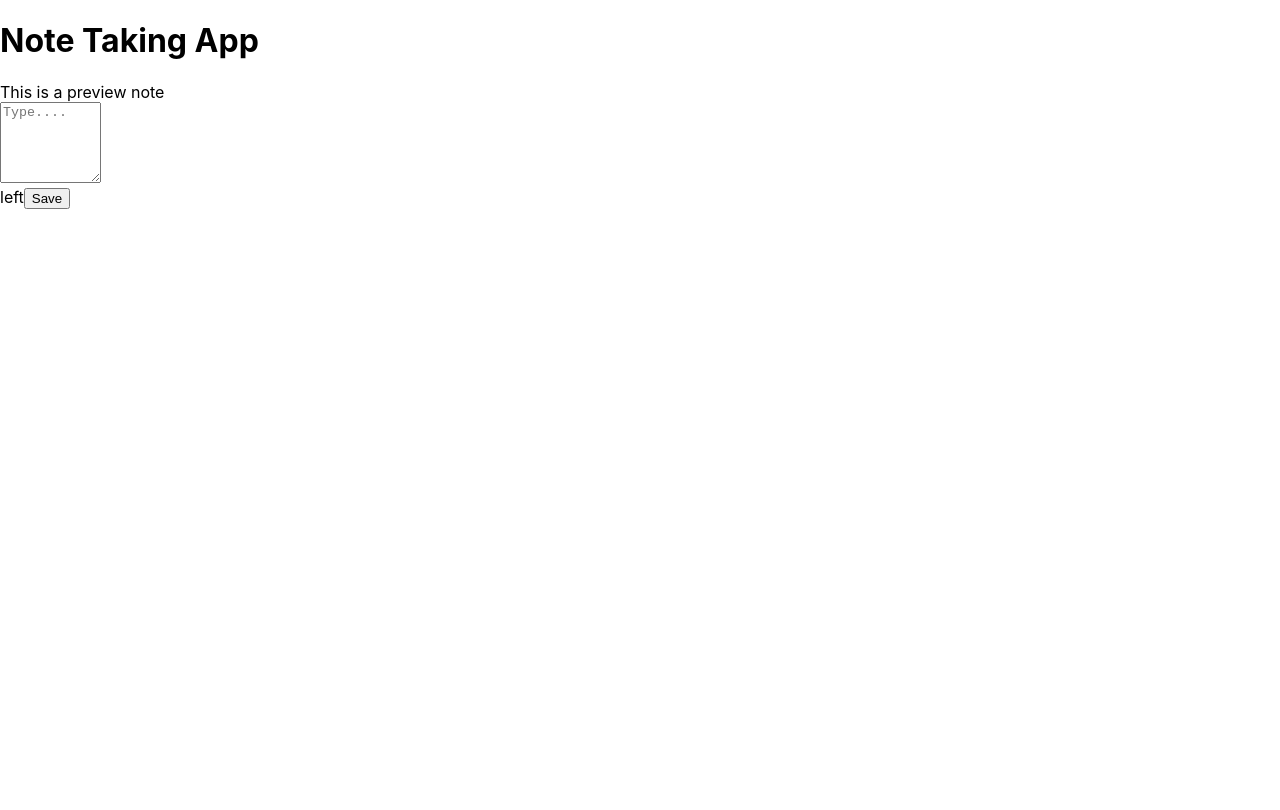
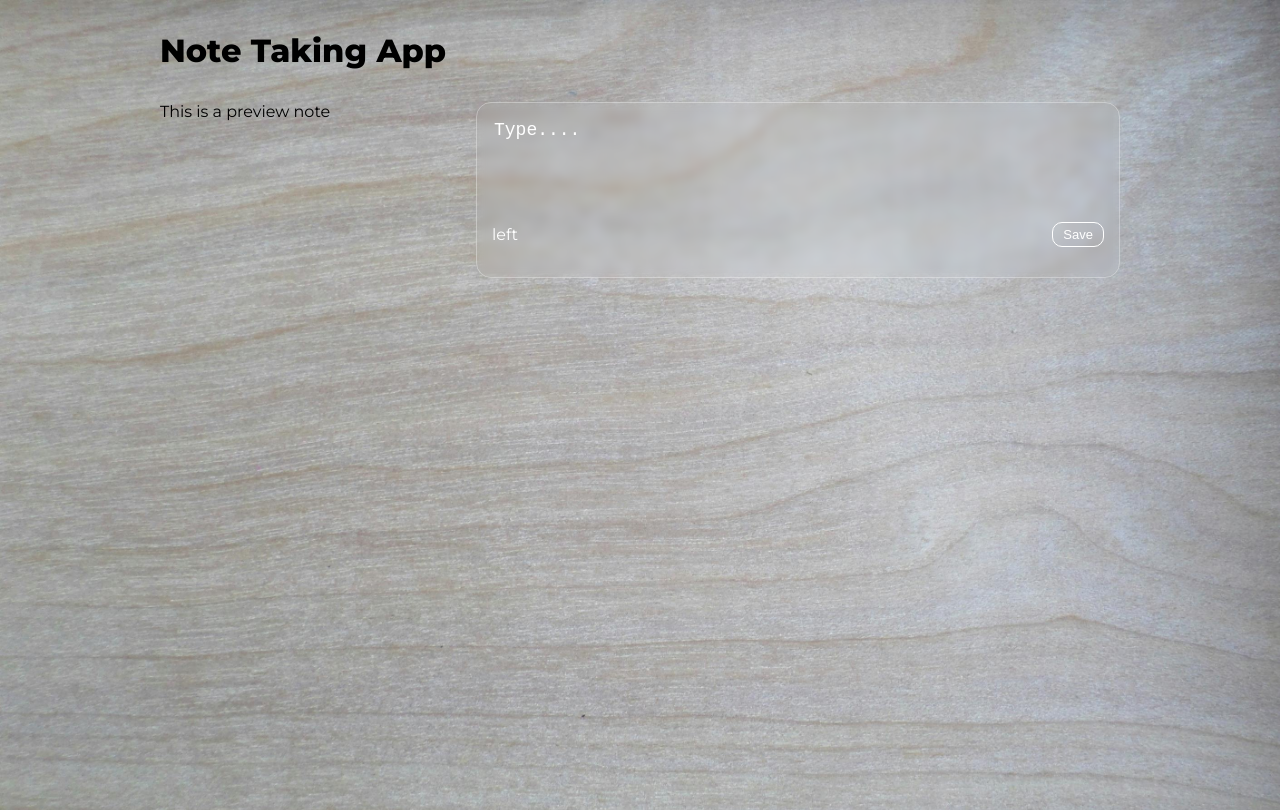
Before and after one commit to Joseph-Patton/notes-app, a React (Create React App) app in the folder frontend/: page / in a window 1280 px wide. Built offline with nearby package versions, Linux system fonts and the light colour scheme.

Commit message:
feat: add basic css for the EditPanel

```diff
--- a/frontend/src/Components/EditPanel.js
+++ b/frontend/src/Components/EditPanel.js
@@ -1,16 +1,19 @@
 import { React } from "react";
 function CreateNote({ textHandler, saveHandler, inputText }) {
   return (
-    <div className="note" style={{ background: "rgba(255, 255, 255, 0)" }}>
+    <div
+      className="edit-panel"
+      style={{ background: "rgba(255, 255, 255, 0)" }}
+    >
       <textarea
         cols="10"
         rows="5"
         placeholder="Type...."
         maxLength="100"
       ></textarea>
-      <div className="note__footer">
+      <div className="edit-panel__footer">
         <span className="label"> left</span>
-        <button className="note__save">Save</button>
+        <button className="edit-panel__save">Save</button>
       </div>
     </div>
   );
--- a/frontend/src/Components/MainUI.js
+++ b/frontend/src/Components/MainUI.js
@@ -6,7 +6,7 @@ import { v4 as uuid } from "uuid";
 
 function MainUI() {
   return (
-    <div className="notes">
+    <div className="mainUI">
       <NoteList />
       <EditPanel />
     </div>
--- a/frontend/src/Components/css/App.css
+++ b/frontend/src/Components/css/App.css
@@ -0,0 +1,50 @@
+@import url('https://fonts.googleapis.com/css2?family=Montserrat:wght@400;800&display=swap');
+
+body {
+    background-image: url("../img/background.jpg");
+    background-repeat: no-repeat;
+    background-size: cover;
+    font-family: "Montserrat";
+}
+
+.main {
+    max-width: 960px;
+    margin: 0px auto;
+    padding: 0px 15px;
+    min-height: 100vh;
+}
+
+.header {
+    display: flex;
+    width: 100%;
+    justify-content: space-between;
+    align-items: center;
+    margin: 10px 0px;
+}
+
+.app-title {
+    color: #fff;
+    font-size: 38px;
+    font-family: "Montserrat";
+    font-weight: 400;
+}
+
+.mainUI {
+    max-width: 1200px;
+    margin: 0 auto;
+    display: grid;
+    grid-gap: 1rem;
+    grid-template-columns: minmax(300px, 1fr) minmax(600px, 4fr);
+}
+
+/* @media screen and (max-width: 900px) {
+    .mainUI {
+        grid-template-columns: repeat(2, minmax(300px, 1fr));
+    }
+}
+
+@media screen and (max-width: 500px) {
+    .mainUI {
+        grid-template-columns: repeat(1, minmax(300px, 1fr));
+    }
+} */
--- a/frontend/src/Components/css/Note.css
+++ b/frontend/src/Components/css/Note.css
@@ -0,0 +1,67 @@
+.edit-panel {
+    background: rgba(255, 255, 255, 0.1);
+    backdrop-filter: blur(5px);
+    box-shadow: inset -6px -4px 2px rgba(255, 255, 255, 0.03);
+    border-radius: 15px;
+    border: 1.5px solid rgba(255, 255, 255, 0.326);
+    color: #fff;
+    padding: 15px;
+    min-height: 140px;
+    display: flex;
+    flex-direction: column;
+    justify-content: space-between;
+    word-wrap: break-word;
+}
+
+.edit-panel__footer {
+    display: flex;
+    align-items: center;
+    justify-content: space-between;
+    margin-bottom: 15px;
+}
+
+.edit-panel textarea {
+    white-space: pre-wrap;
+    background: transparent;
+    border: none;
+    color: #fff;
+    resize: none;
+    font-size: 18px;
+}
+
+.edit-panel textarea:focus {
+    outline: none;
+}
+
+.edit-panel textarea::placeholder {
+    color: #fff;
+}
+
+.edit-panel__save {
+    background: transparent;
+    transition: 0.1s ease-in-out;
+    border: 1.5px solid #fff;
+    border-radius: 10px;
+    color: #fff;
+    padding: 4px 10px;
+    font-size: 13px;
+    cursor: pointer;
+}
+
+.edit-panel__save:hover {
+    background: #fff;
+    border: 1.5px solid #fff;
+    color: #4b1589;
+}
+
+.edit-panel__delete {
+    cursor: pointer;
+}
+
+.edit-panel__delete:hover {
+    transform: scale(1.1);
+}
+
+.char-progress {
+    background-color: #fff !important;
+}
```
Also changed, not shown: frontend/src/Components/img/background.jpg (added).
